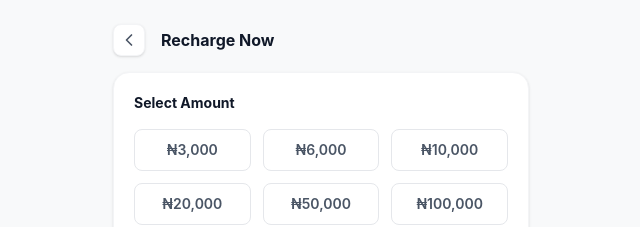
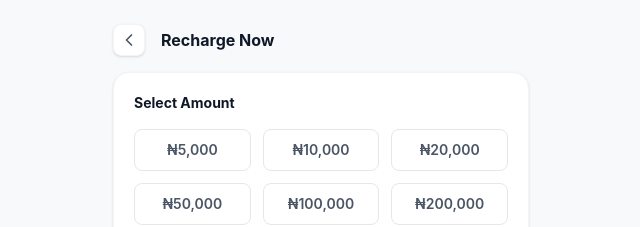
Before and after one commit to notionxdotcom/GMT-FRONTEND, a React (Vite) app: page /deposit in a window 1280 px wide. Shown: the top 227 px of the page, without its empty margins (319-959 px from the left). Built offline with nearby package versions, Linux system fonts and the light colour scheme; sample sign-in values are in the browser's storage.

Commit message:
added tweaks

```diff
--- a/src/components/deposit.jsx
+++ b/src/components/deposit.jsx
@@ -6,14 +6,14 @@ const Deposit = () => {
   const navigate = useNavigate();
   const [amount, setAmount] = useState('');
 
-  const amounts = [3000, 6000, 10000, 20000, 50000, 100000, 200000, 300000];
+  const amounts = [5000,  10000, 20000, 50000, 100000, 200000, 300000];
 
   const handleSelect = (amt) => setAmount(amt.toString());
   const handleInputChange = (e) => setAmount(e.target.value);
 
   const handleContinue = () => {
     const finalAmount = parseFloat(amount);
-    if (!finalAmount || finalAmount < 3000) {
+    if (!finalAmount || finalAmount < 5000) {
       alert("Minimum recharge is ₦3,000");
       return;
     }
```
Also changed, not shown: vercel.json (added).
